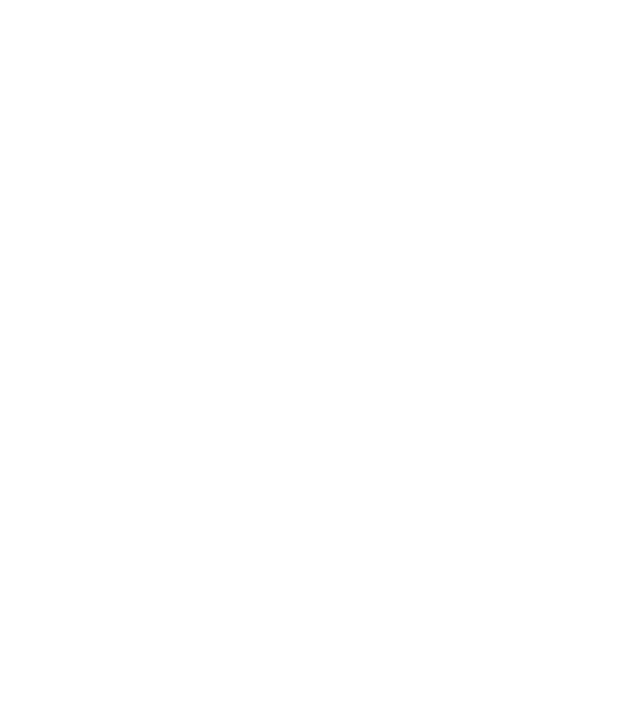
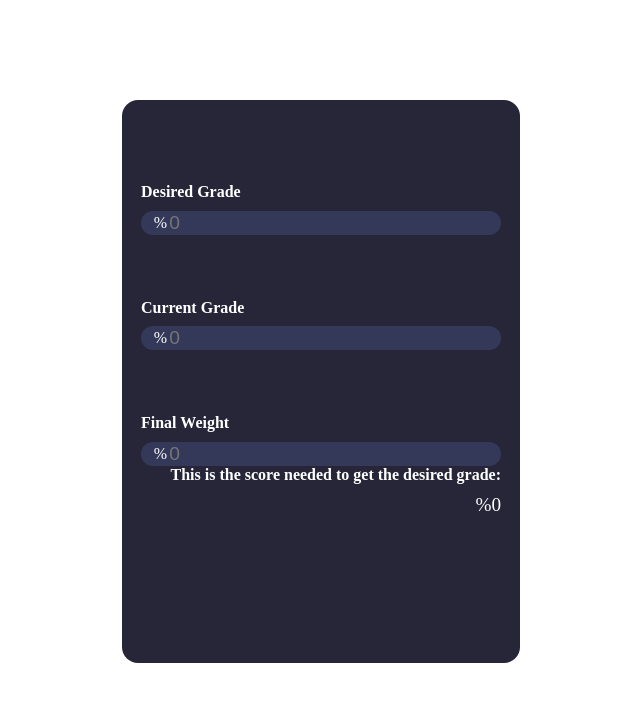
Before and after one commit to emilinac/grade-calculator, a plain HTML site: page src/index.html in a window 1280 px wide. Shown: the whole page, without its empty margins (319-959 px from the left). Drawn offline with Linux system fonts and the light colour scheme.

Commit message:
deigned a bit the looks and added html and javascript

```diff
--- a/src/grades.js
+++ b/src/grades.js
@@ -1,15 +1,30 @@
-let grades = document.getElementById('grades');
+// let grades = document.getElementById('grades');
+//
+// if (grades > 0 && grades <= 59){
+//     console.log(`I apologize but you got an F ${grades}`);
+// } else if (grades > 60 && grades <= 69){
+//     console.log(`You were able to pass with a D ${grades}`);
+// } else if (grades > 70 && grades <= 79){
+//     console.log(`Yey you were able to pass with a C ${grades}`);
+// } else if (grades > 80 && grades <= 89){
+//     console.log(`You got a B ${grades}`);
+// } else if (grades > 90 && grades <= 100){
+//     console.log(`Congrats you got an A ${grades}`)
+// }else {
+//     console.log('Please input all your scores on a scale of 0-100');
+// }
 
-if (grades > 0 && grades <= 59){
-    console.log(`I apologize but you got an F ${grades}`);
-} else if (grades > 60 && grades <= 69){
-    console.log(`You were able to pass with a D ${grades}`);
-} else if (grades > 70 && grades <= 79){
-    console.log(`Yey you were able to pass with a C ${grades}`);
-} else if (grades > 80 && grades <= 89){
-    console.log(`You got a B ${grades}`);
-} else if (grades > 90 && grades <= 100){
-    console.log(`Congrats you got an A ${grades}`)
-}else {
-    console.log('Please input all your scores on a scale of 0-100');
+const desiredInput = document.getElementById(desiredGrade);
+const currentInput = document.getElementById(currentGrade);
+const weightInput = document.getElementById(weightGrade);
+
+
+
+let calculateGrade = () => {
+    let desired = Number(desiredInput.value);
+    let final = Number(weightInput.value) - 100;
+    let current = Number(currentInput);
+    let total = desired - final * current;
+    let needed = total / final;
+    needed.innerText = `${needed.toFixed(2)}`
 }
--- a/src/index.html
+++ b/src/index.html
@@ -2,9 +2,60 @@
 <html lang="en">
 <head>
     <meta charset="UTF-8">
+    <link rel="stylesheet" href="style.css" type="text/css">
     <title>Grade Calculator</title>
 </head>
 <body>
 
+<div class = "wrapper">
+    <div class="container" id="topContainer">
+        <div class="title"> Desired Grade </div>
+        <div class="inputContainer">
+            <span>%</span>
+            <label for="desiredGrade"></label> <input
+        onkeyup="calculateGrade()"
+        type="text"
+        id="desiredGrade"
+        placeholder="0"
+        />
+        </div>
+    </div>
+
+    <div class="container" id="middle">
+        <div class="title">Current Grade</div>
+        <div class="inputContainer">
+            <span>%</span>
+            <label for="currentGrade"></label><input
+        onkeyup="calculateGrade()"
+        type="text"
+        id="currentGrade"
+        placeholder="0"
+        />
+        </div>
+    </div>
+
+    <div class="container" id="bottom">
+        <div class="title">Final Weight</div>
+        <div class="inputContainer">
+            <span>%</span>
+            <label for="weightGrade"></label><input
+        onkeyup="calculateGrade()"
+        type="text"
+        id="weightGrade"
+        placeholder="0"
+        />
+        </div>
+    </div>
+
+    <div class="totalContainer">
+        <div class="title">This is the score needed to get the desired grade:</div>
+        <div class="total" id="needed"> %0 </div>
+    </div>
+
+
+</div>
+
+
+<script type="text/javascript" src="grades.js"></script>
 </body>
 </html>
--- a/src/style.css
+++ b/src/style.css
@@ -0,0 +1,60 @@
+.wrapper {
+    height: 525px;
+    width: 360px;
+    color: white;
+    background: #272639;
+    border-radius: 1rem;
+    padding: 1.2rem;
+    margin: 100px auto;
+}
+
+#topContainer,
+#middle,
+#bottom{
+    margin-top: 4rem;
+}
+
+.container {
+    margin-top: 1.4rem;
+}
+
+.title {
+    font-weight:  bold;
+    margin-bottom: 0.6rem;
+}
+
+.inputContainer {
+    background: #353959;
+    border-radius: 1.4rem;
+    padding: 0 0.8rem;
+    display: flex;
+    align-items: center;
+}
+
+#desiredGrade,
+#currentGrade,
+#weightGrade {
+    font-size: 1.2rem;
+    background: none;
+    border: none;
+    outline: none;
+}
+
+/*#bottom*/
+
+.totalContainer{
+    display: flex;
+    flex-direction: column;
+    align-items: end;
+}
+
+.total {
+    font-size: 2rem;
+}
+
+#needed{
+    font-size: 1.2rem;
+    background: none;
+    border: none;
+    outline: none;
+}
```
